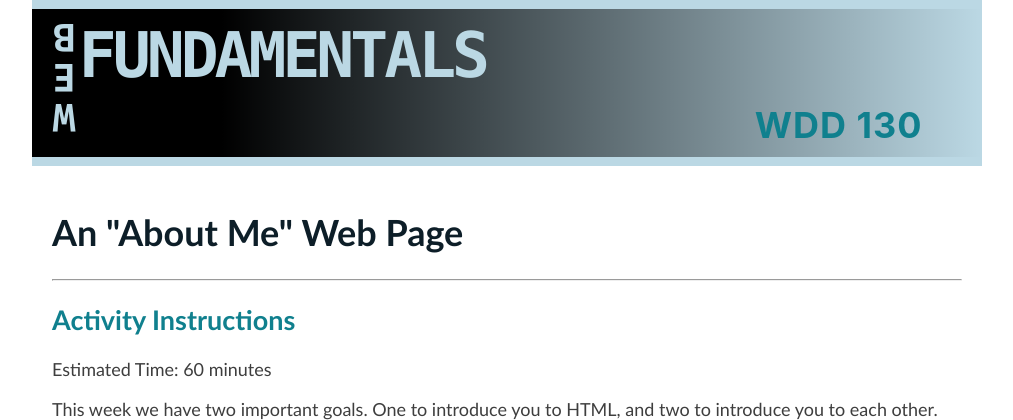
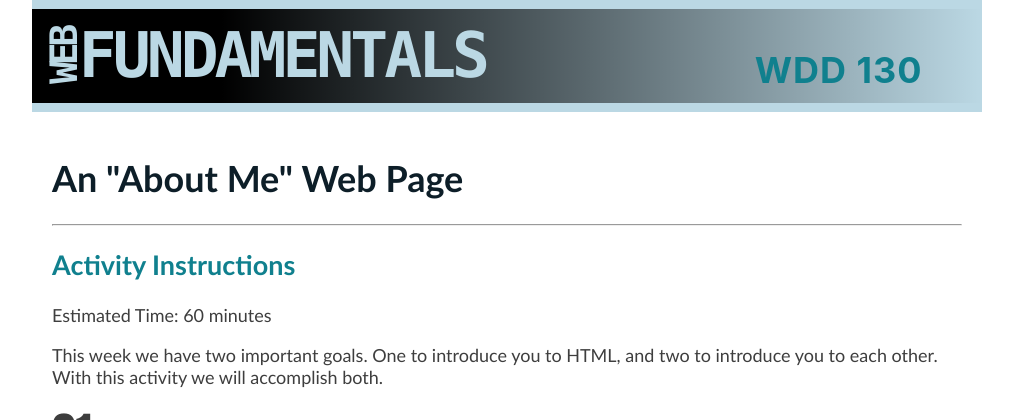
Before and after one commit to byui-wdd/wdd130, a PHP site: page /activities/aboutme.html in a window 1280 px wide. Shown: the top 420 px of the page, without its empty margins (133-1146 px from the left). Run offline with PHP 8.4, Linux system fonts and the light colour scheme.

Commit message:
fix header orientation

```diff
--- a/css/course.css
+++ b/css/course.css
@@ -104,7 +104,7 @@ a:visited {
 .headerBanner h1 > span {
   font-size: 0.6em;
   writing-mode: vertical-lr;
-  text-orientation: upright;
+
   transform: rotate(180deg);
   padding-top: 0.2em;
   margin-right: -0.2em;
```
